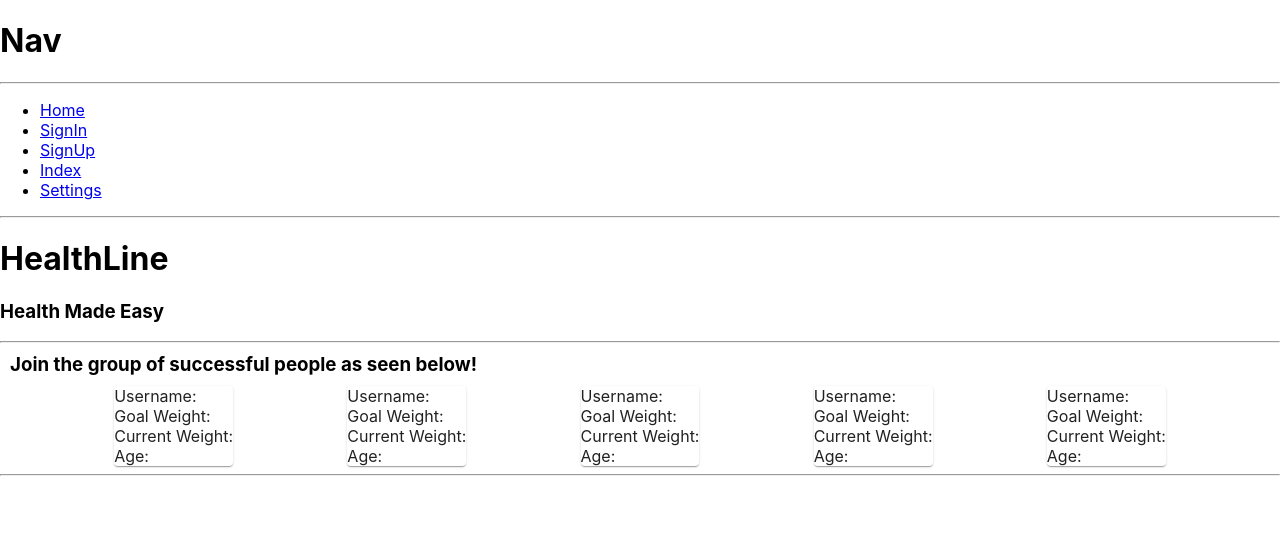
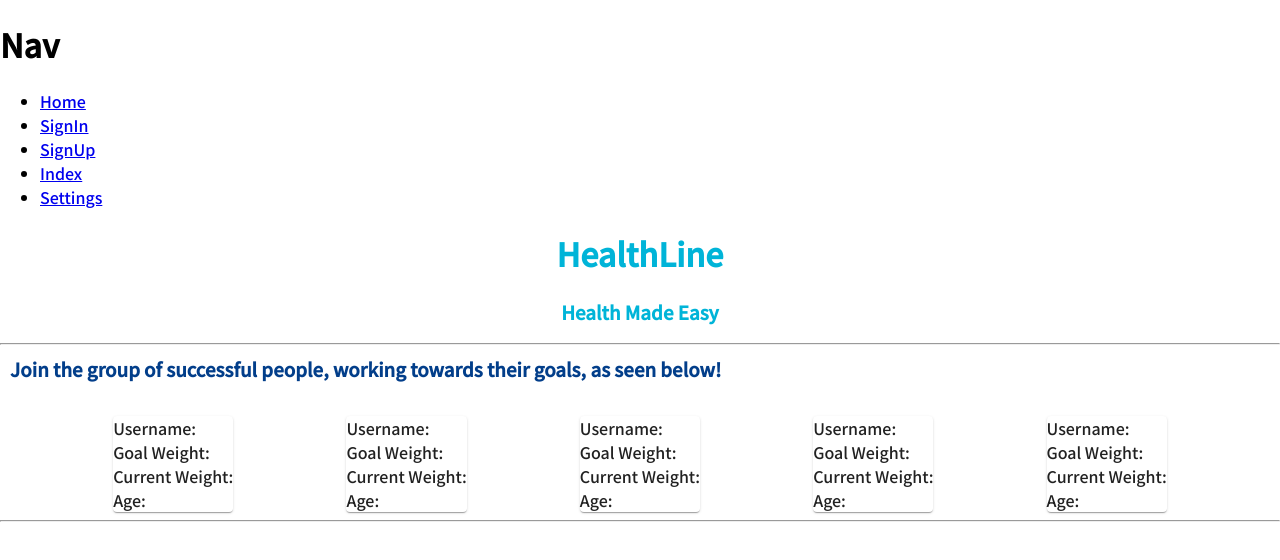
Before and after one commit to mghaby/heartline-react, a React (Create React App) app: page / in a window 1280 px wide. Shown: the top 560 px of the page. Built offline with nearby package versions, Linux system fonts and the light colour scheme.

Commit message:
some styling on landing page done

```diff
--- a/public/index.html
+++ b/public/index.html
@@ -2,6 +2,8 @@
 <html lang="en">
   <head>
     <meta charset="utf-8" />
+    <link rel="preconnect" href="https://fonts.gstatic.com">
+    <link href="https://fonts.googleapis.com/css2?family=Noto+Sans+JP:wght@500&display=swap" rel="stylesheet">
     <link rel="icon" href="%PUBLIC_URL%/favicon.ico" />
     <meta name="viewport" content="width=device-width, initial-scale=1" />
     <meta name="theme-color" content="#000000" />
--- a/src/App.css
+++ /dev/null
@@ -1,38 +0,0 @@
-.App {
-  text-align: center;
-}
-
-.App-logo {
-  height: 40vmin;
-  pointer-events: none;
-}
-
-@media (prefers-reduced-motion: no-preference) {
-  .App-logo {
-    animation: App-logo-spin infinite 20s linear;
-  }
-}
-
-.App-header {
-  background-color: #282c34;
-  min-height: 100vh;
-  display: flex;
-  flex-direction: column;
-  align-items: center;
-  justify-content: center;
-  font-size: calc(10px + 2vmin);
-  color: white;
-}
-
-.App-link {
-  color: #61dafb;
-}
-
-@keyframes App-logo-spin {
-  from {
-    transform: rotate(0deg);
-  }
-  to {
-    transform: rotate(360deg);
-  }
-}
--- a/src/App.js
+++ b/src/App.js
@@ -1,4 +1,3 @@
-import './App.css';
 import Nav from './Nav';
 import Routes from './Routes';
 
@@ -6,7 +5,6 @@ function App() {
   return (
     <div>
       <Nav />
-      <hr/>
       <Routes />
     </div>
 
--- a/src/Landing.js
+++ b/src/Landing.js
@@ -1,3 +1,4 @@
+import './index.css';
 import WeightLog from './WeightLog';
 // import Nav from './Nav';
 
@@ -5,10 +6,11 @@ function Landing() {
     return(
         <div>
         {/* <Nav /> */}
-        <h1>HealthLine</h1>
-        <h3>Health Made Easy</h3>
+        <h1 style={{textAlign: 'center', color: '#00B4D8'}}>HealthLine</h1>
+        <h3 style={{textAlign: 'center', color: '#00B4D8'}}>Health Made Easy</h3>
         <hr/>
-        <h3 style={{textAlign: 'left', margin : '10px'}}>Join the group of successful people as seen below!</h3>
+        <h3 style={{textAlign: 'left', margin : '10px', color: '#023e8a'}}>Join the group of successful people, working towards their goals, as seen below!</h3>
+        <br/>
         <WeightLog />
         </div>
     )
--- a/src/Nav.js
+++ b/src/Nav.js
@@ -2,9 +2,9 @@ import React from 'react';
 
 function Nav() {
     return(
-
+      <div>
       <h1>Nav</h1>
-
+      </div>
     )
 }
 
--- a/src/Routes.js
+++ b/src/Routes.js
@@ -32,7 +32,6 @@ function Routes() {
           </li>
 
         </ul>
-        <hr />
         <Switch>
         <Route exact path="/">
             <Landing />
--- a/src/WeightLog.js
+++ b/src/WeightLog.js
@@ -2,6 +2,8 @@ import React from 'react';
 import { makeStyles } from '@material-ui/core/styles';
 import Paper from '@material-ui/core/Paper';
 import Grid from '@material-ui/core/Grid';
+
+// make all text in here black/grey
 
 const useStyles = makeStyles((theme) => ({
     root: {
--- a/src/index.css
+++ b/src/index.css
@@ -1,8 +1,6 @@
 body {
   margin: 0;
-  font-family: -apple-system, BlinkMacSystemFont, 'Segoe UI', 'Roboto', 'Oxygen',
-    'Ubuntu', 'Cantarell', 'Fira Sans', 'Droid Sans', 'Helvetica Neue',
-    sans-serif;
+  font-family: 'Noto Sans JP';
   -webkit-font-smoothing: antialiased;
   -moz-osx-font-smoothing: grayscale;
 }
```
Also changed, not shown: 2 other files (tests, documents, lock files or other folders).
